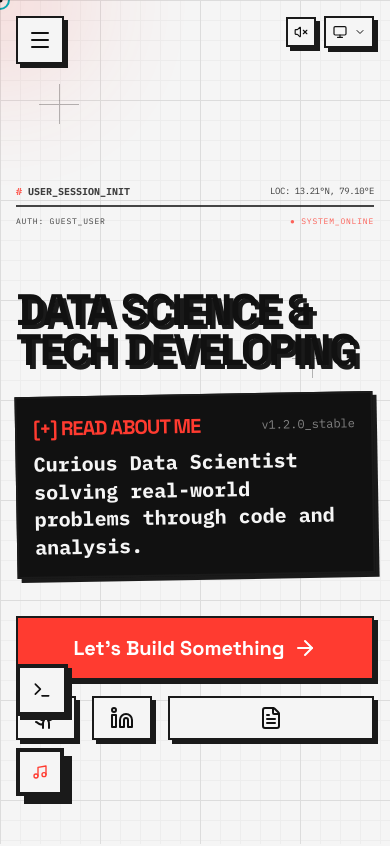
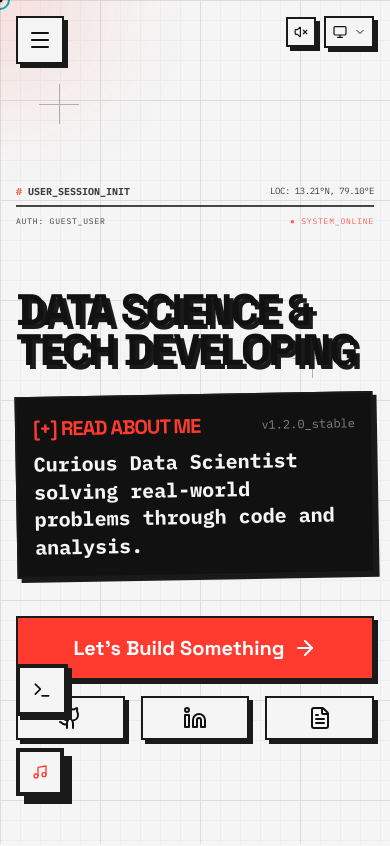
Before and after one commit to mohankrishna-9704/Mohan-Portfolio, a React (Vite) app: page / in a window 390 px wide. Shown: the top 846 px of the page. Built offline with nearby package versions, Linux system fonts and the light colour scheme.

Commit message:
Add resume for viewing and downloading

```diff
--- a/src/components/layout/SideNav.jsx
+++ b/src/components/layout/SideNav.jsx
@@ -114,11 +114,14 @@ export const SideNav = () => {
                 ))}
               </div>
 
-              <div className="mt-auto mb-8">
-               <a href="https://github.com/mohankrishna-9704" target="_blank" rel="noopener noreferrer" className="block w-full brutal-border bg-text-brutal text-bg-brutal text-center py-3 font-bold uppercase hover:-translate-y-1 brutal-transition brutal-shadow-sm">
-                 GitHub Profile
-               </a>
-              </div>
+               <div className="mt-auto mb-8 flex flex-col gap-4">
+                <a href="https://github.com/mohankrishna-9704" target="_blank" rel="noopener noreferrer" className="block w-full brutal-border bg-text-brutal text-bg-brutal text-center py-3 font-bold uppercase hover:-translate-y-1 brutal-transition brutal-shadow-sm">
+                  GitHub Profile
+                </a>
+                <a href="/Mohan Krishna Patam Resume.pdf" target="_blank" rel="noopener noreferrer" className="block w-full brutal-border bg-primary-brutal text-white text-center py-3 font-bold uppercase hover:-translate-y-1 brutal-transition brutal-shadow-sm">
+                  View Resume
+                </a>
+               </div>
             </motion.div>
           </motion.div>
         )}
--- a/src/components/sections/Hero.jsx
+++ b/src/components/sections/Hero.jsx
@@ -148,9 +148,18 @@ export const Hero = () => {
                     <Linkedin className="w-6 h-6" />
                   </Button>
                 </a>
-                <Button variant="white" onClick={() => alert('Resume downloading...')} className="p-4 w-full justify-center text-primary-brutal">
-                  <FileText className="w-6 h-6" />
-                </Button>
+                <a
+                  href="/Mohan Krishna Patam Resume.pdf"
+                  target="_blank"
+                  rel="noopener noreferrer"
+                  className="flex-1 sm:flex-none"
+                  download="Mohan_Krishna_Patam_Resume.pdf"
+                  title="View & Download Resume"
+                >
+                  <Button variant="white" className="p-4 w-full justify-center text-primary-brutal">
+                    <FileText className="w-6 h-6" />
+                  </Button>
+                </a>
               </div>
             </motion.div>
           </div>
```
Also changed, not shown: 2 other files (tests, documents, lock files or other folders).
